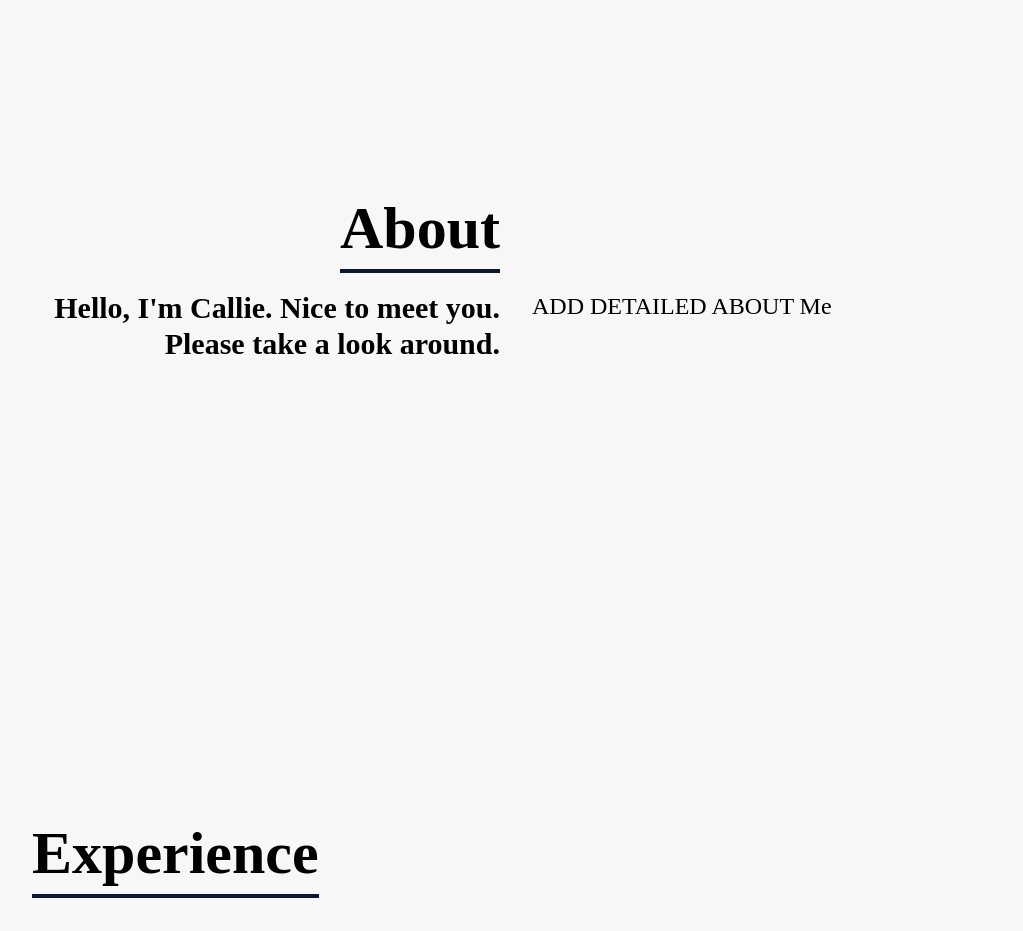
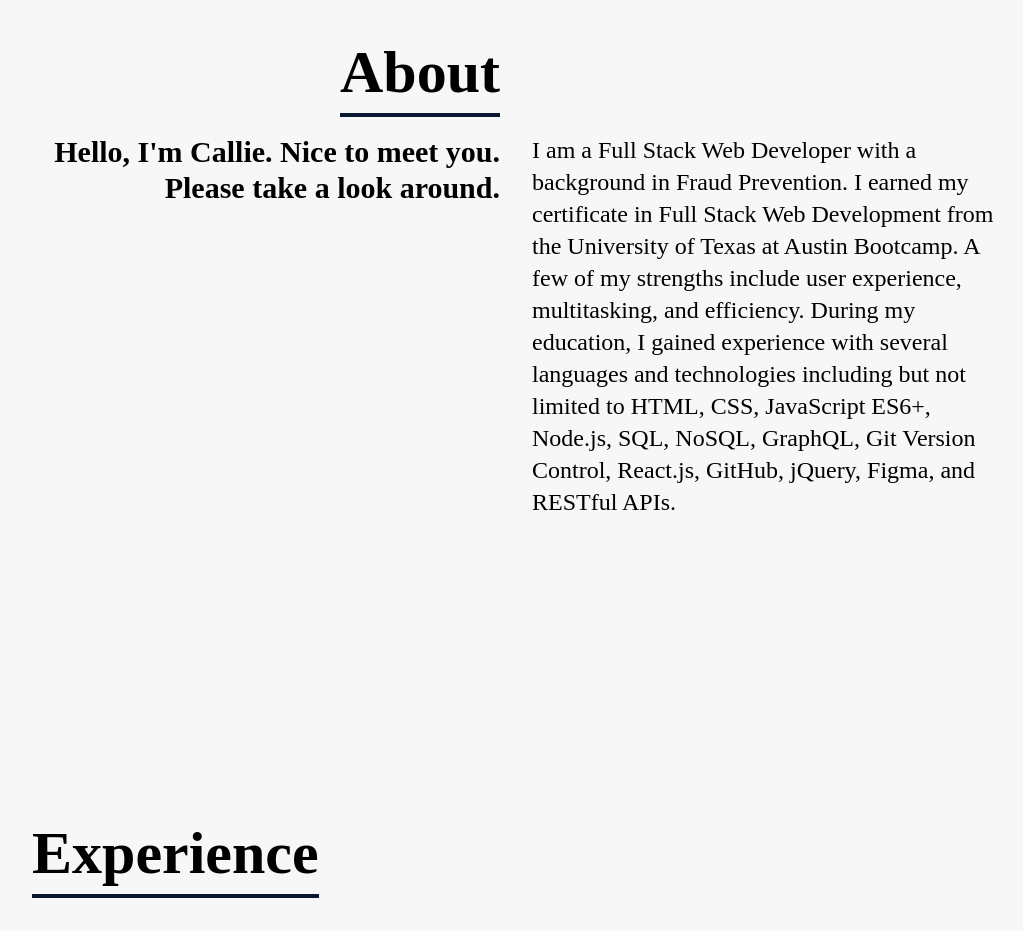
Before and after one commit to CalCar0707/W20C-reactportfolio, a React (Create React App) app: page / in a window 1280 px wide. Shown: the part 920-1851 px from the top of the page, without its empty margins (124-1147 px from the left). Built offline with nearby package versions, Linux system fonts and the light colour scheme.

Commit message:
updated bio in about section

```diff
--- a/src/components/About.js
+++ b/src/components/About.js
@@ -19,7 +19,12 @@ export default function About(){
                 </div>
                 <div>
                     <p className='text-2xl'>
-                        ADD DETAILED ABOUT Me
+                    I am a Full Stack Web Developer with a background in Fraud Prevention. I earned my certificate in
+                    Full Stack Web Development from the University of Texas at Austin Bootcamp.
+                    A few of my strengths include user experience, multitasking, and efficiency. During my education,
+                    I gained experience with several languages and technologies including but not limited  to HTML,
+                    CSS, JavaScript ES6+, Node.js, SQL, NoSQL, GraphQL, Git Version Control, React.js, GitHub, jQuery, Figma, and RESTful APIs.
+
                     </p>
                 </div>
                 </div>
```
